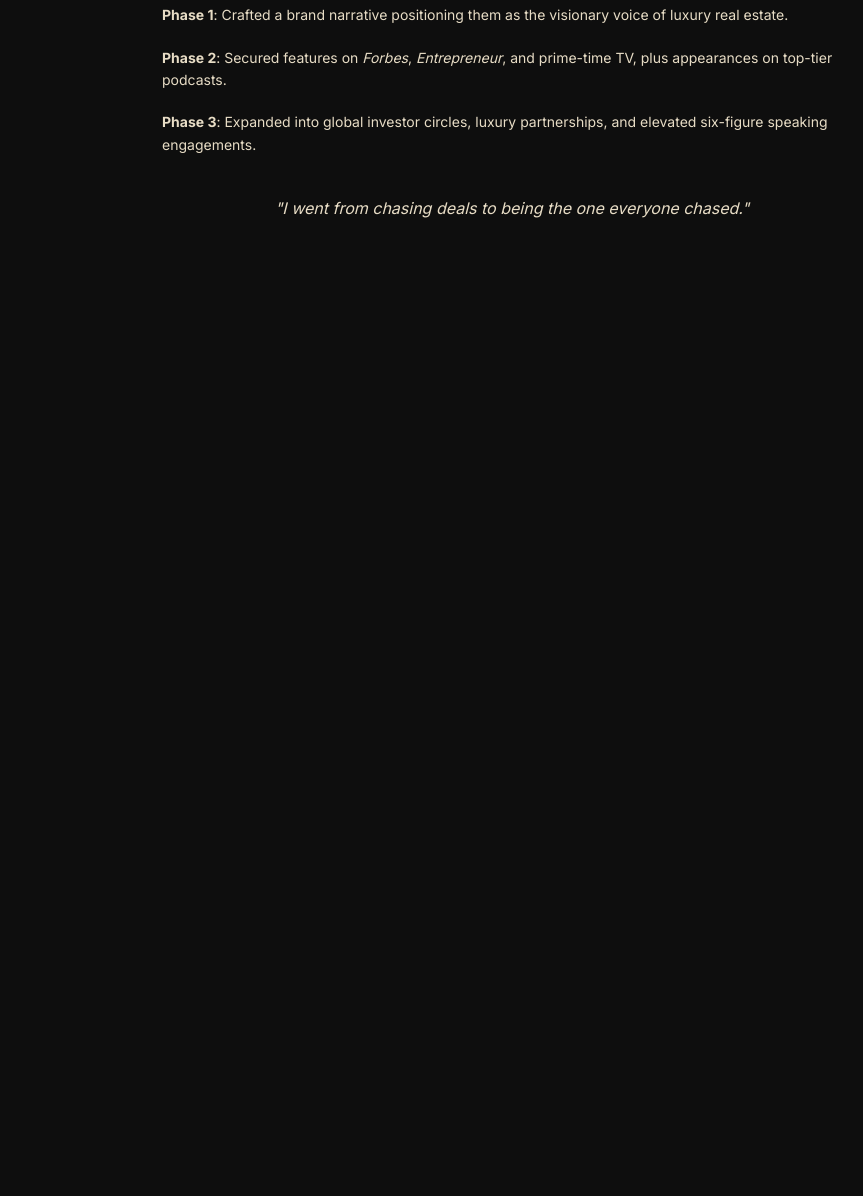
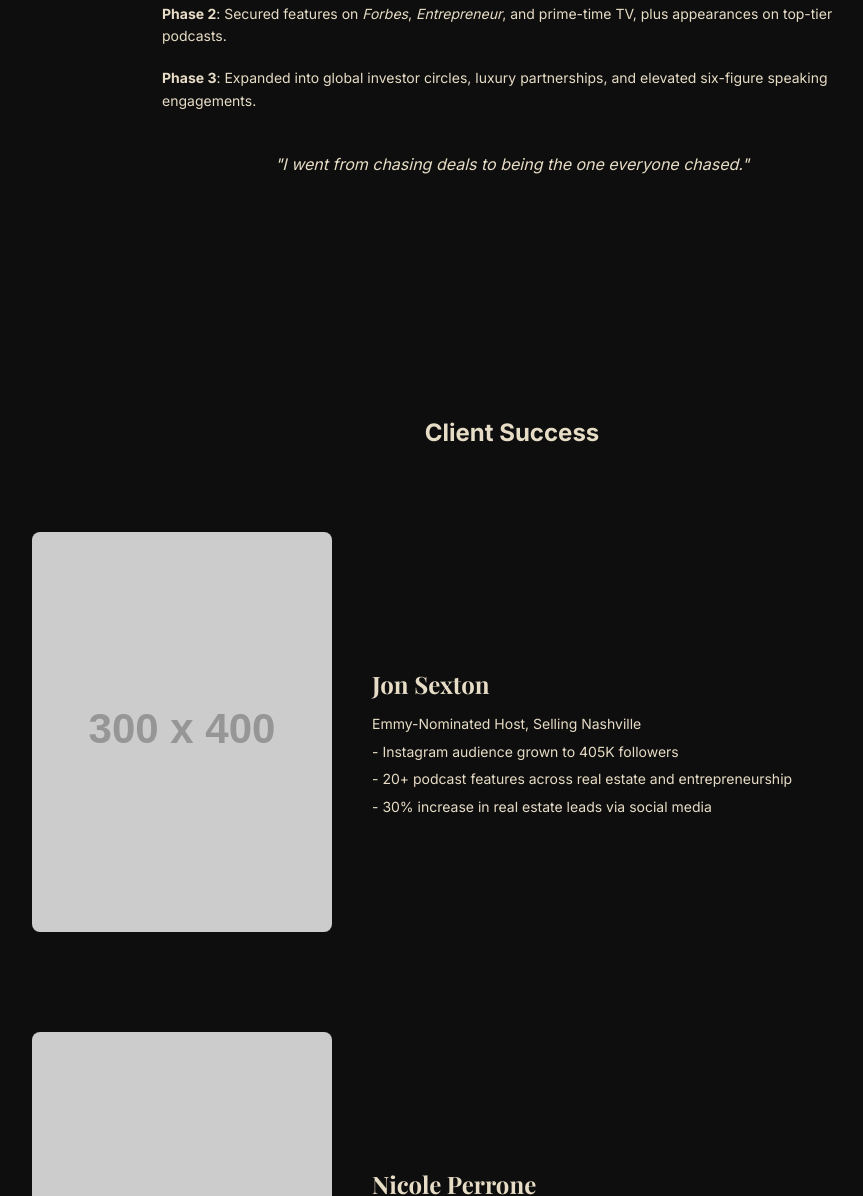
Before and after one commit to jeremybish0p/pr-agency-landing, a plain HTML site: page index.html in a window 1280 px wide. Shown: the part 1604-2800 px from the top of the page, without its empty margins (128-991 px from the left). Before the commit the page ends 1942 px from the top, so only its background shows below. Drawn offline with nearby package versions, Linux system fonts and the light colour scheme; placeholder pictures from the web are drawn by us.

Commit message:
Add files via upload

```diff
--- a/index.html
+++ b/index.html
@@ -30,17 +30,17 @@
     }
     .hero {
       text-align: center;
-      padding: 250px 20px 180px; /* Increased top and bottom padding */
+      padding: 250px 20px 180px;
     }
     .hero h1 {
       font-family: 'Inter', sans-serif;
-      font-size: 100px; /* Increased font size */
+      font-size: 80px;
       font-weight: 700;
       margin: 0;
       line-height: 1.1;
     }
     .hero p {
-      font-size: 20px; /* Slightly larger text */
+      font-size: 20px;
       margin: 30px 0;
     }
     .button {
@@ -107,6 +107,37 @@
       margin-top: 40px;
       font-family: 'Inter', sans-serif;
     }
+    .client-section {
+      display: flex;
+      align-items: center;
+      justify-content: space-between;
+      flex-wrap: wrap;
+      margin: 60px 0;
+      max-width: 1000px;
+      margin-left: auto;
+      margin-right: auto;
+    }
+    .client-section img {
+      max-width: 300px;
+      border-radius: 8px;
+      margin: 20px;
+    }
+    .client-text {
+      flex: 1;
+      min-width: 300px;
+      margin: 20px;
+      text-align: left;
+    }
+    .client-text h3 {
+      font-family: 'Playfair Display', serif;
+      font-size: 24px;
+      margin-bottom: 10px;
+    }
+    .client-text p {
+      font-family: 'Inter', sans-serif;
+      font-size: 14px;
+      margin: 5px 0;
+    }
   </style>
 </head>
 <body>
@@ -156,5 +187,30 @@
     </div>
     <blockquote>"I went from chasing deals to being the one everyone chased."</blockquote>
   </section>
+
+  <section class="section">
+    <h2>Client Success</h2>
+    <div class="client-section">
+      <img src="https://via.placeholder.com/300x400" alt="Jon Sexton">
+      <div class="client-text">
+        <h3>Jon Sexton</h3>
+        <p>Emmy-Nominated Host, Selling Nashville</p>
+        <p>- Instagram audience grown to 405K followers</p>
+        <p>- 20+ podcast features across real estate and entrepreneurship</p>
+        <p>- 30% increase in real estate leads via social media</p>
+      </div>
+    </div>
+
+    <div class="client-section">
+      <img src="https://via.placeholder.com/300x400" alt="Nicole Perrone">
+      <div class="client-text">
+        <h3>Nicole Perrone</h3>
+        <p>SVP, CrossCountry Mortgage | Host, The BDB Podcast</p>
+        <p>- Instagram audience grown to 171K followers</p>
+        <p>- Featured in ADTV and top mortgage platforms</p>
+        <p>- Launched The BDB Podcast with high-profile guests</p>
+      </div>
+    </div>
+  </section>
 </body>
 </html>
```
